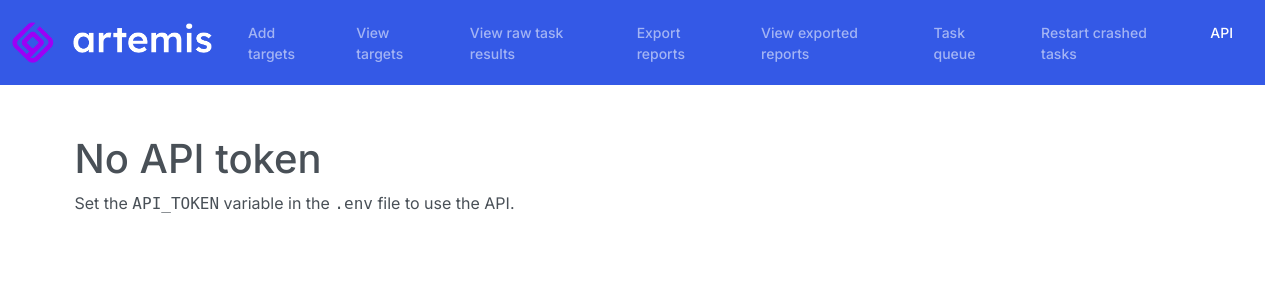
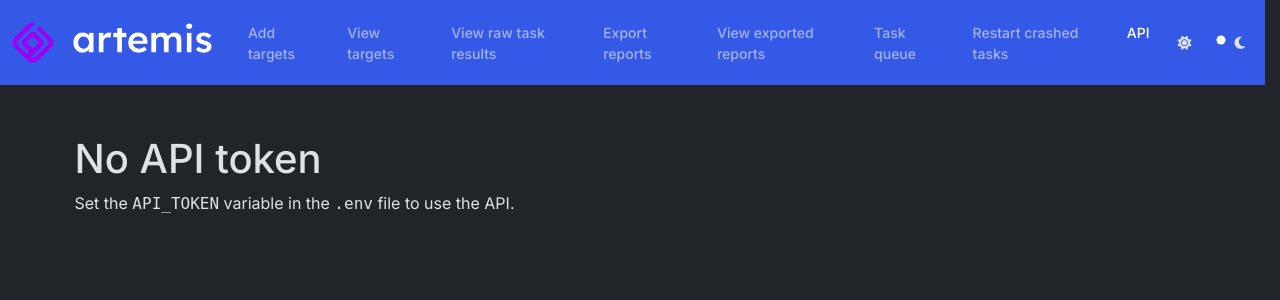
Before and after one commit to CERT-Polska/Artemis, a FastAPI app: page /docs in a window 1280 px wide. Shown: the top 300 px of the page. Run offline with FastAPI, Linux system fonts and the light colour scheme; parts of the project's set-up code (start-up, migrations or seed data) failed here and were passed over; some libraries are stand-ins or nearby versions.

Commit message:
added light/dark theme switcher

```diff
--- /dev/null
+++ b/static/theme.js
@@ -0,0 +1,5 @@
+function myFunction() {
+    var element = document.body;
+    element.dataset.bsTheme =
+      element.dataset.bsTheme == "light" ? "dark" : "light";
+  }
--- a/templates/components/base.jinja2
+++ b/templates/components/base.jinja2
@@ -2,15 +2,21 @@
 <html lang="en" class="h-100" style="scrollbar-gutter: stable">
     <head>
         <title>Artemis</title>
+        <script>
+            const isSystemThemeSetToDark = window.matchMedia("(prefers-color-scheme: dark)").matches;
 
+            if (isSystemThemeSetToDark) {
+                document.body.dataset.bsTheme = "dark";
+            };
+        </script>
         <meta charset="utf-8">
         <meta name="viewport" content="width=device-width, initial-scale=1">
         <link rel="stylesheet" href="/static/bootstrap.css">
         <link rel="stylesheet" href="https://cdnjs.cloudflare.com/ajax/libs/datatables/1.10.21/css/dataTables.bootstrap4.min.css" integrity="sha512-PT0RvABaDhDQugEbpNMwgYBCnGCiTZMh9yOzUsJHDgl/dMhD9yjHAwoumnUk3JydV3QTcIkNDuN40CJxik5+WQ==" crossorigin="anonymous" />
 	<link rel="stylesheet" href="/static/style.css" />
-     <link rel="icon" href="/static/images/favicon.ico" type="image/x-icon">
+    <link rel="icon" href="/static/images/favicon.ico" type="image/x-icon">
     </head>
-    <body class="w-100 h-100">
+    <body class="w-100 h-100" data-bs-theme="dark">
         {% include "components/navbar.jinja2" %}
 
         {% block main_raw %}
@@ -19,7 +25,8 @@
             {% endblock %}
         </main>
         {% endblock %}
-
+        <script src="/static/theme.js"></script>
+        <script src="https://kit.fontawesome.com/822c3cc402.js" crossorigin="anonymous"></script>
         <script src="https://cdnjs.cloudflare.com/ajax/libs/jquery/3.6.0/jquery.min.js" integrity="sha512-894YE6QWD5I59HgZOGReFYm4dnWc1Qt5NtvYSaNcOP+u1T9qYdvdihz0PPSiiqn/+/3e7Jo4EaG7TubfWGUrMQ==" crossorigin="anonymous"></script>
         <script src="https://cdnjs.cloudflare.com/ajax/libs//bootstrap/5.2.3/js/bootstrap.min.js" integrity="sha512-1/RvZcCDEUjY/CypiMz+iqqtaoQfAITmNSJY17Myp4Ms5mdxPS5UV7iOfdZoxcGhzFbOm6sntTKJppjvuhg4g==" crossorigin="anonymous"></script>
         <script src="https://cdnjs.cloudflare.com/ajax/libs/datatables/1.10.21/js/jquery.dataTables.min.js" integrity="sha512-BkpSL20WETFylMrcirBahHfSnY++H2O1W+UnEEO4yNIl+jI2+zowyoGJpbtk6bx97fBXf++WJHSSK2MV4ghPcg==" crossorigin="anonymous"></script>
--- a/templates/components/navbar.jinja2
+++ b/templates/components/navbar.jinja2
@@ -32,6 +32,14 @@
                     <li class="nav-item">
                         <a class="nav-link {{ 'active' if request.path == '/docs' }}" href="/docs">API</a>
                     </li>
+                    <li class="nav-item align-items-center d-flex" >
+                        <i class="fas fa-sun"></i>
+                        <!-- Default switch -->
+                        <div class="ms-2 form-check form-switch">
+                            <input class="form-check-input" type="checkbox" role="switch" id="flexSwitchCheckChecked" checked onclick="myFunction()"/>
+                        </div>
+                        <i class="fas fa-moon"></i>
+                    </li>
                 </ul>
             </div>
         </div>
```
